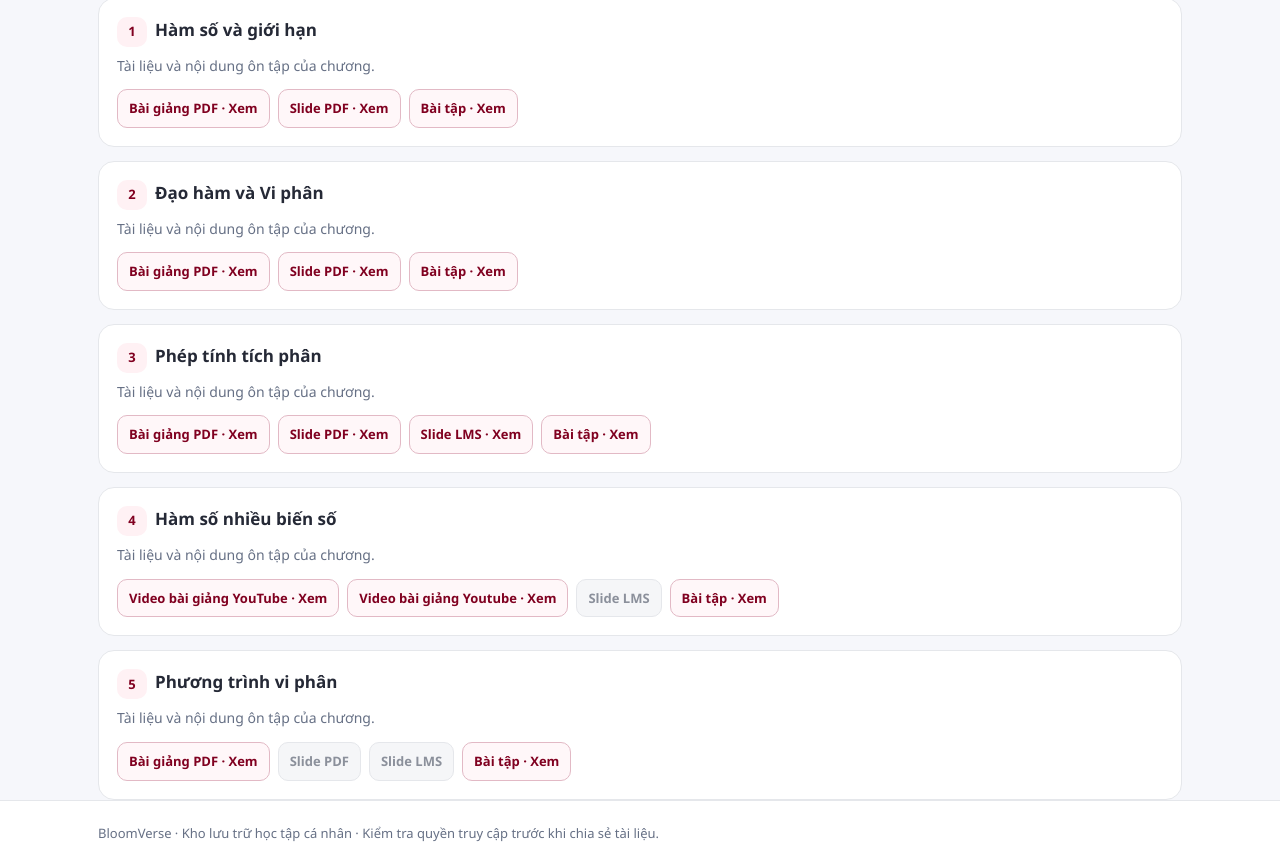
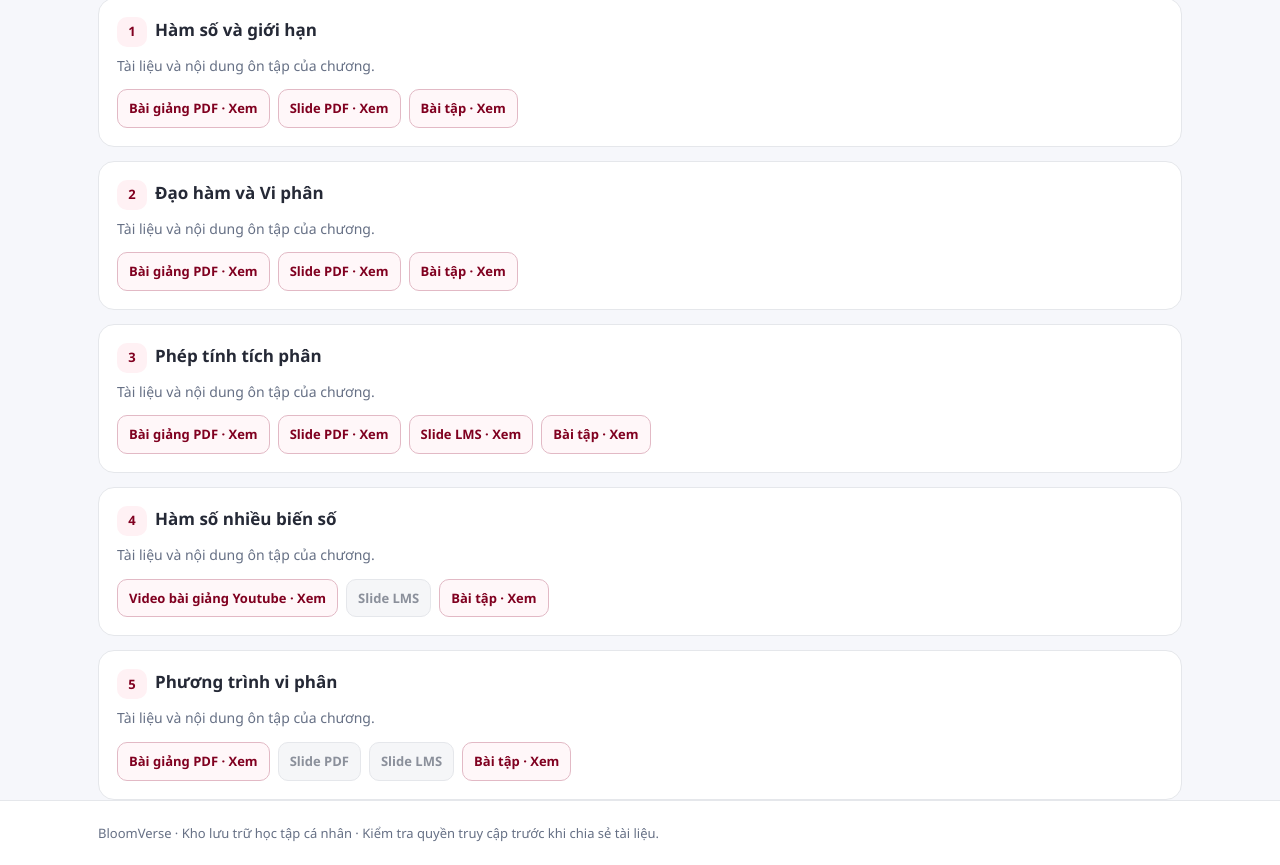
Before and after one commit to anhlan09092008-max/web-hoc-tap, a plain HTML site: page toancaocap.html in a window 1280 px wide. Shown: the part 704-1569 px from the top of the page. Drawn offline with Linux system fonts and the light colour scheme.

Commit message:
Remove a YouTube video asset from toancaocap.html
Removed a YouTube video asset from the list.

```diff
--- a/toancaocap.html
+++ b/toancaocap.html
@@ -579,10 +579,7 @@
         n: 4,
         title: "Hàm số nhiều biến số",
          assets:[
-          {
-            label: "Video bài giảng YouTube",
-            url: "https://www.youtube.com/embed/videoseries?list=PLsEmKKF4H46mG1fuMngtzqcFjcdUnW9z2"
-          },
+
           {
             label: "Video bài giảng Youtube",
             url: "https://www.youtube.com/watch?v=hP2yQM2MXBk&list=PLsEmKKF4H46mG1fuMngtzqcFjcdUnW9z2&index=1"
```
